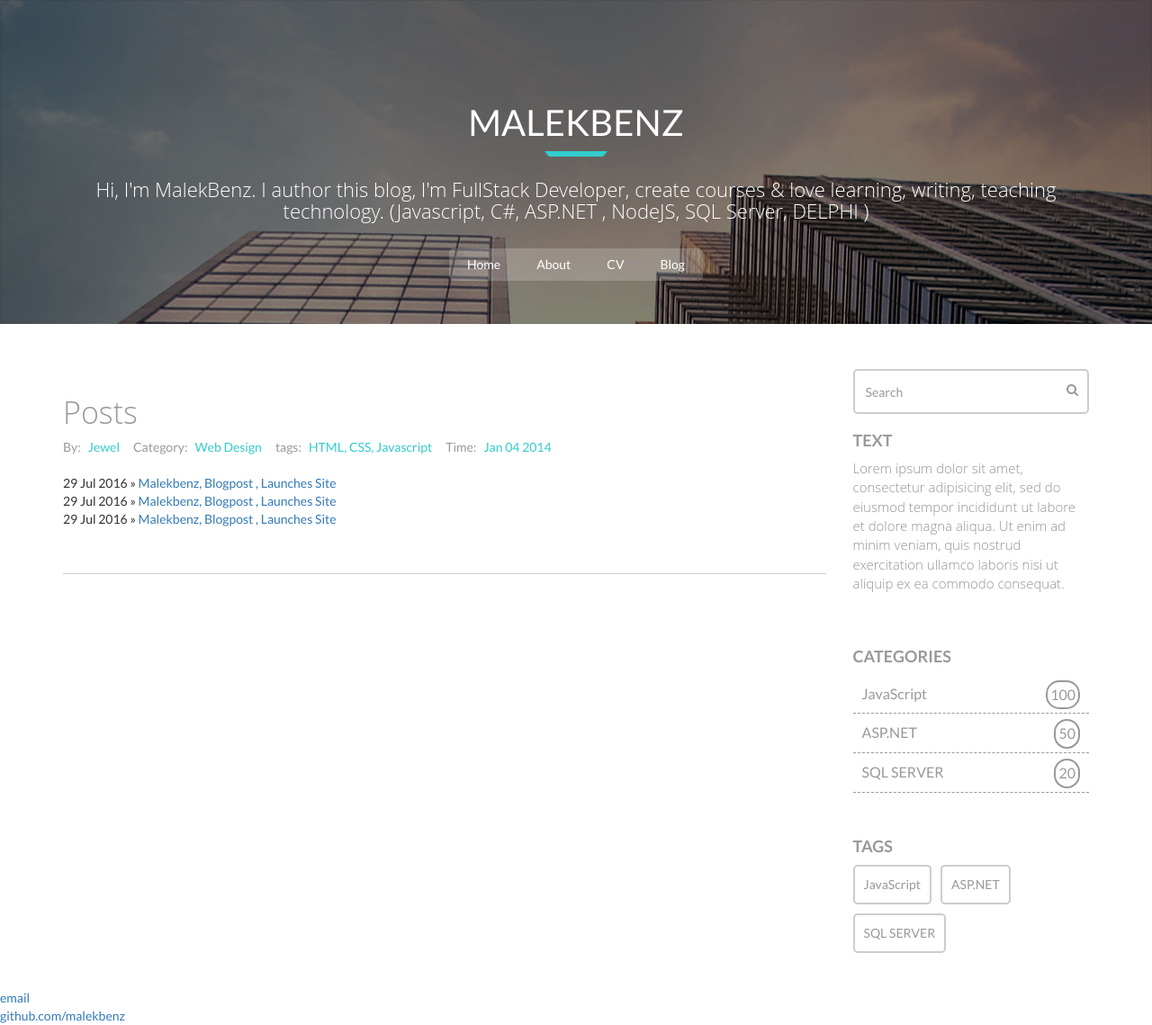
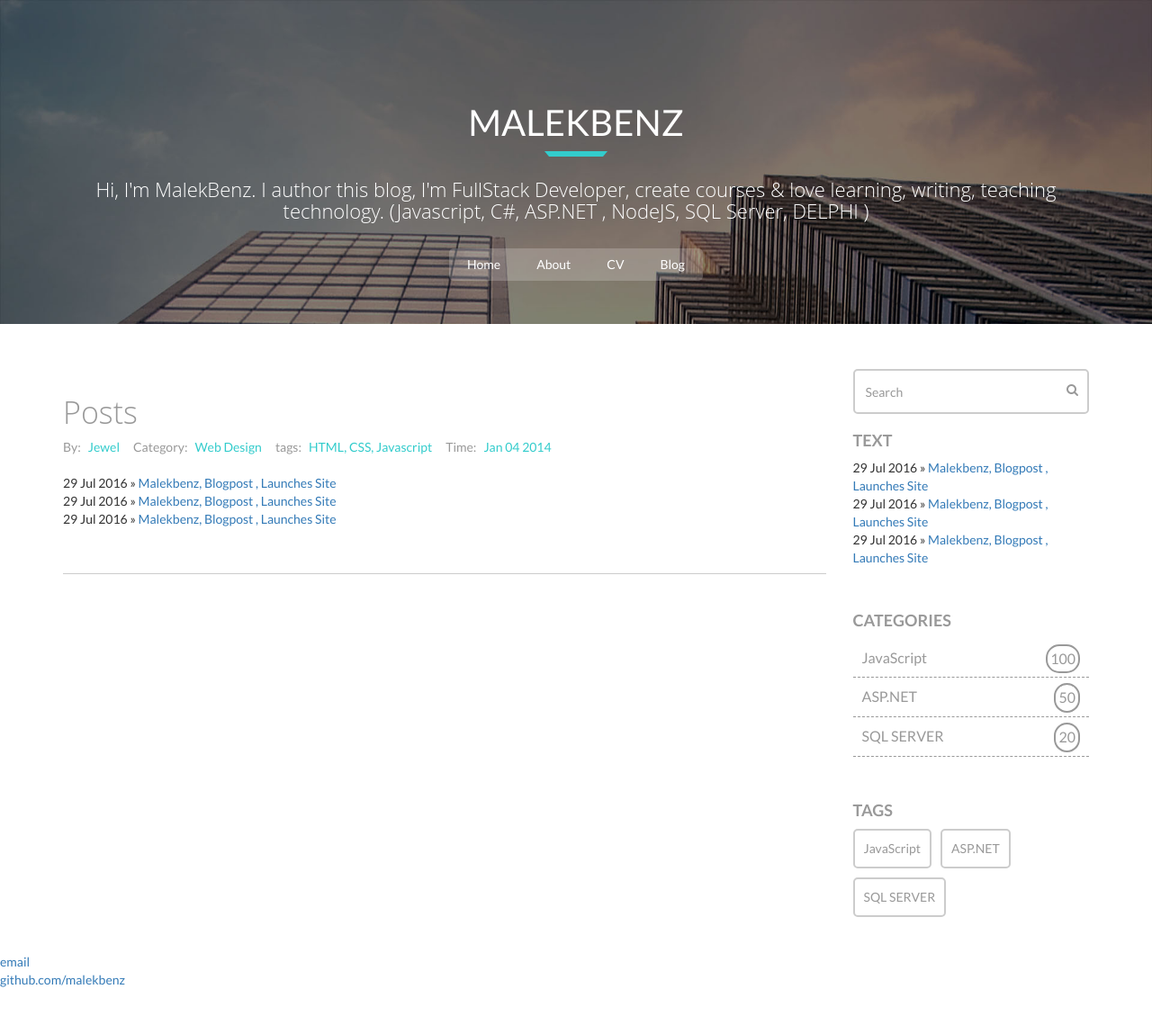
Before and after one commit to malekbenz/malekbenz, a Jekyll site: the page built from index.html, in a window 1280 px wide. Shown: the whole page at 90% size. Built offline with Jekyll 4.4.1, drawn with Linux system fonts in a browser that asks for light colours; nearby versions of some CDN libraries; library files that are not in the unit come from our copies; after the commit the page ends 1099 px from its top, so only the background shows below that.

Commit message:
q l q blogs

```diff
--- a/index.html
+++ b/index.html
@@ -43,8 +43,13 @@ title: Malekbenz, Weblog
 
 		<div class="sidebar-text">
 			<h2>Text</h2>
-			<p>Lorem ipsum dolor sit amet, consectetur adipisicing elit, sed do eiusmod tempor incididunt ut labore et dolore magna aliqua.
-				Ut enim ad minim veniam, quis nostrud exercitation ullamco laboris nisi ut aliquip ex ea commodo consequat.</p>
+			<ul class="posts">
+				{% for post in site.posts %}
+				<li><span>{{ post.date | date_to_string }}</span> » <a href="{{ post.url }}" title="{{ post.title }}">{{ post.title }}</a></li>
+				{% endfor %}
+			</ul>
+
+
 		</div>
 
 		<div class="sidebar-text">
```
